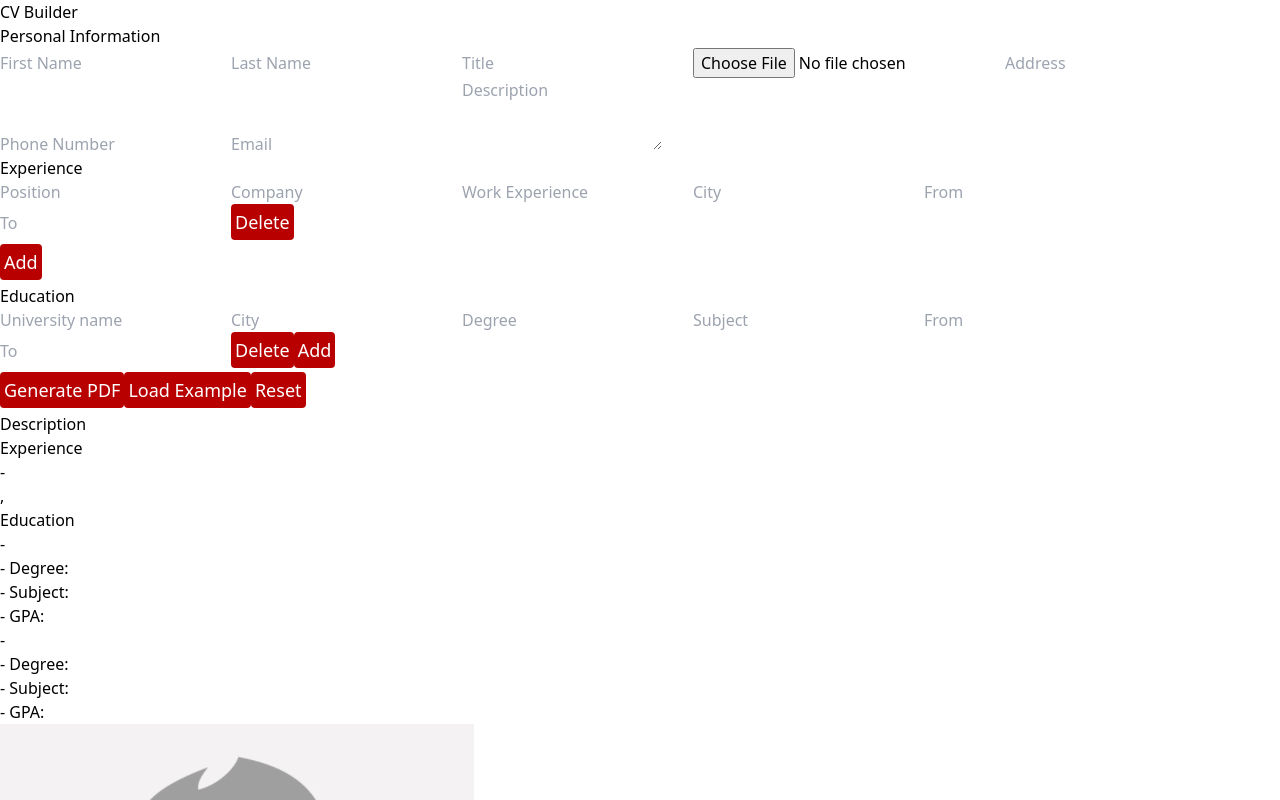
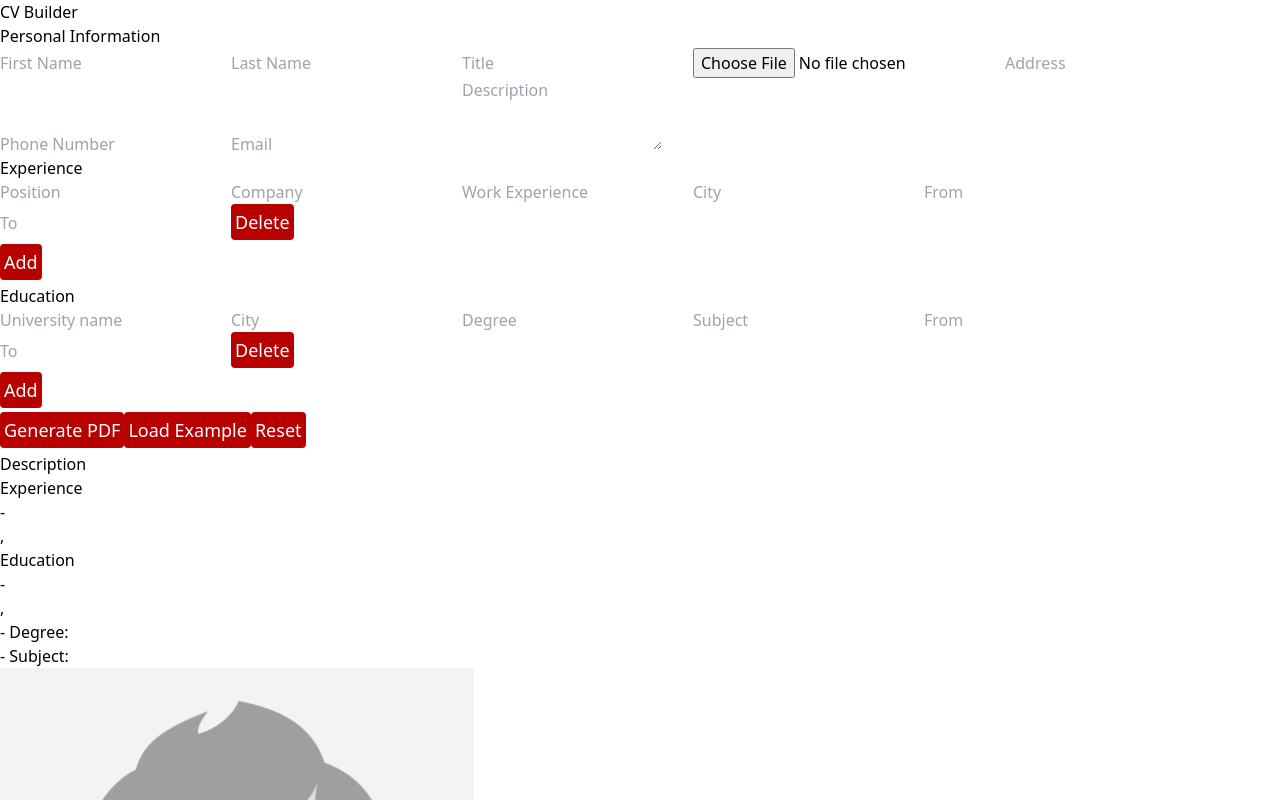
Before and after one commit to nikhilpelne20/Cv-Application-v1, a React (Vite) app: page / in a window 1280 px wide. Shown: the top 800 px of the page. Built offline with nearby package versions, Linux system fonts and the light colour scheme.

Commit message:
add education change functions

```diff
--- a/src/components/CVForm/CVForm.jsx
+++ b/src/components/CVForm/CVForm.jsx
@@ -4,15 +4,36 @@ import Experience from "./Experience";
 import Education from "./Education";
 import Section from "../Utils/Section";
 
-export default function CVForm({cv,onPersonalChange,onAddExp,onExperienceChange,onDeleteExp}) {
-  console.log(cv.experience)
+export default function CVForm({
+  cv,
+  onPersonalChange,
+  onAddExp,
+  onExperienceChange,
+  onDeleteExp,
+  onAddEdu,
+  onDeleteEdu,
+  onEducationChange,
+}) {
+  console.log(cv.education);
   return (
     <div className="w-[210mm] flex flex-col shadow-lg rounded border p-4 bg-gray-100 gap-2 ">
-      <Personal onChange={onPersonalChange} personalInfo={cv.personalInfo}/>
-      <Experience experience={cv.experience} onAdd={onAddExp} onChange={onExperienceChange} odDelete={onDeleteExp}/>
-      <Education />
+      <Personal onChange={onPersonalChange} personalInfo={cv.personalInfo} />
+      <Experience
+        experience={cv.experience}
+        onAdd={onAddExp}
+        onChange={onExperienceChange}
+        onDelete={onDeleteExp}
+      />
+      <Education
+        education={cv.education}
+        onAdd={onAddEdu}
+        onChange={onEducationChange}
+        onDelete={onDeleteEdu}
+      />
       <Section>
-        <button onClick={onAddExp} className="button-green">Generate PDF</button>
+        <button onClick={onAddExp} className="button-green">
+          Generate PDF
+        </button>
         <button className="button-blue">Load Example</button>
         <button>Reset</button>
       </Section>
--- a/src/components/CVForm/Education.jsx
+++ b/src/components/CVForm/Education.jsx
@@ -1,36 +1,27 @@
 import React from 'react'
 import Section from '../Utils/Section'
 import Input from '../Utils/Input'
+import EducationItem from './EducationItem'
 
-export default function Education() {
+export default function Education({education,onAdd,onDelete,onChange}) {
+    const educationItems = education.map((educationItem)=>(
+        <EducationItem
+            key={educationItem.id}
+            id={educationItem.id}
+            universityName={educationItem.universityName}
+            city={educationItem.city}
+            degree={educationItem.degree}
+            subject={educationItem.subject}
+            from={educationItem.from}
+            to={educationItem.to}
+            onDelete={onDelete}
+            onChange={onChange}
+        />
+    ))
   return (
     <Section title="Education">
-    <Input type="text"
-        name="university name"
-        placeholder="University name"
-    />
-    <Input type="text"
-        name="city"
-        placeholder="City"
-    />
-    <Input type="text"
-        name="degree"
-        placeholder="Degree"
-    />
-    <Input type="text"
-        name="subject"
-        placeholder="Subject"
-    />
-    <Input type="text"
-        name="from"
-        placeholder="From"
-    />
-    <Input type="text"
-        name="to"
-        placeholder="To"
-    />
-    <button>Delete</button>
-    <button className='button-blue'>Add</button>
+    {educationItems}
+    <button onClick={onAdd} className='button-blue'>Add</button>
     </Section>
   )
 }
--- /dev/null
+++ b/src/components/CVForm/EducationItem.jsx
@@ -0,0 +1,32 @@
+import React from "react";
+import Input from "../Utils/Input";
+
+export default function EducationItem({
+  id,
+  universityName,
+  city,
+  degree,
+  subject,
+  from,
+  to,
+  onDelete,
+  onChange,
+}) {
+  return (
+    <div className="flex flex-col w-full">
+      <Input
+        onChange={(e)=>onChange(e,id)}
+        type="text"
+        name="universityName"
+        placeholder="University name"
+        value={universityName}
+      />
+      <Input onChange={(e)=>onChange(e,id)} type="text" name="city" placeholder="City" value={city} />
+      <Input onChange={(e)=>onChange(e,id)} type="text" name="degree" placeholder="Degree" value={degree} />
+      <Input onChange={(e)=>onChange(e,id)} type="text" name="subject" placeholder="Subject" value={subject} />
+      <Input onChange={(e)=>onChange(e,id)} type="text" name="from" placeholder="From" value={from} />
+      <Input onChange={(e)=>onChange(e,id)} type="text" name="to" placeholder="To" value={to} />
+      <button onClick={()=>onDelete(id)}>Delete</button>
+    </div>
+  );
+}
--- a/src/components/CVForm/Experience.jsx
+++ b/src/components/CVForm/Experience.jsx
@@ -3,7 +3,7 @@ import Section from '../Utils/Section'
 import Input from '../Utils/Input'
 import ExperienceItem from './ExperienceItem'
 
-export default function Experience({experience,onAdd,onChange,odDelete}) {
+export default function Experience({experience,onAdd,onChange,onDelete}) {
     const experienceItem = experience.map((experienceItem)=>(
         <ExperienceItem
             id={experienceItem.id}
@@ -15,7 +15,7 @@ export default function Experience({experience,onAdd,onChange,odDelete}) {
             from = {experienceItem.from}
             to = {experienceItem.to}
             onChange={onChange}
-            onDelete={odDelete}
+            onDelete={onDelete}
         />
     ))
   return (
--- a/src/components/CVPreview/CVPreview.jsx
+++ b/src/components/CVPreview/CVPreview.jsx
@@ -7,7 +7,7 @@ export default function CVPreview({cv}) {
   return (
     <div className="w-[210mm] h-[297mm] grid grid-cols-3 grid-rows-28mm-269mm content-start sticky top-2 shadow-lg">
       <HeaderPre personalInfo = {cv.personalInfo} />
-      <Content experienceInfo ={cv.experience} />
+      <Content experienceInfo ={cv.experience} educationInfo ={cv.education} />
       <Sidebar personalInfo = {cv.personalInfo} />
     </div>
   );
--- a/src/components/CVPreview/Content.jsx
+++ b/src/components/CVPreview/Content.jsx
@@ -3,8 +3,7 @@ import ExperienceItem from "./ExperienceItem";
 import EducationItem from "./EducationItem";
 import Title from "../Utils/Title";
 
-export default function Content({experienceInfo}) {
-  console.log(experienceInfo)
+export default function Content({experienceInfo,educationInfo}) {
   return (
     <div className="p-4 bg-gray-100 col-span-2 h-[271mm]" >
       <div>
@@ -13,7 +12,7 @@ export default function Content({experienceInfo}) {
         </p>
       </div>
       <ExperienceItem experience={experienceInfo}/>
-      <EducationItem />
+      <EducationItem education={educationInfo} />
     </div>
   );
 }
--- a/src/components/CVPreview/EducationItem.jsx
+++ b/src/components/CVPreview/EducationItem.jsx
@@ -1,40 +1,29 @@
 import React from "react";
 import Title from "../Utils/Title";
 
-export default function EducationItem() {
+export default function EducationItem({education}) {
+  const educationItems = education.map((edu)=>{
+    return(
+        <div key={edu.id}>
+        <div className="flex gap-10">
+          <div className="flex">
+            <p>{edu.from}</p>
+            <span>-</span>
+            <p>{edu.to}</p>
+          </div>
+          <div>
+          <p>{edu.universityName}, <span>{edu.city}</span></p>
+            <p>- Degree: <span>{edu.degree}</span> </p>
+            <p>- Subject: <span>{edu.subject}</span> </p>
+          </div>
+        </div>
+      </div>
+    )
+  })
   return (
     <div>
       <Title title="Education" />
-      <div>
-        <div className="flex gap-10">
-          <div className="flex">
-            <p></p>
-            <span>-</span>
-            <p></p>
-          </div>
-          <div>
-          <p> <span></span></p>
-            <p>- Degree: <span></span> </p>
-            <p>- Subject: <span></span> </p>
-            <p>- GPA: <span></span> </p>
-          </div>
-        </div>
-      </div>
-      <div>
-        <div className="flex gap-10">
-          <div className="flex">
-            <p></p>
-            <span>-</span>
-            <p></p>
-          </div>
-          <div>
-          <p><span></span></p>
-            <p>- Degree: <span></span></p>
-            <p>- Subject: <span></span></p>
-            <p>- GPA: <span></span></p>
-          </div>
-        </div>
-      </div>
+      {educationItems}
     </div>
   );
 }
--- a/src/components/Main.jsx
+++ b/src/components/Main.jsx
@@ -60,6 +60,47 @@ export default function Main() {
     }))
   }
 
+  const handleEducationChange = (e,id)=>{
+    const {name,value}= e.target
+    const updateEducation = cv.education.map((edu)=>{
+      if(edu.id===id){
+        return {...edu,[name]:value}
+      }
+      return edu
+    })
+
+    setCv((prevState)=>({
+      ...prevState,education:updateEducation
+    }))
+  }
+
+  const addEducation = ()=>{
+    console.log("inside")
+    setCv((prevState)=>({
+      ...prevState,education:[
+        ...prevState.education,{
+
+          id:crypto.randomUUID(),
+          universityName:"",
+          city:"",
+          degree:"",
+          from:"",
+          to:"",
+        },
+      ]
+    }))
+  }
+
+  const deleteEducation = (id)=>{
+    const deleteEdu = cv.education.filter((edu)=>{
+      return edu.id !== id
+    })
+
+    setCv((prevState)=>({
+      ...prevState,education:deleteEdu
+    }))
+  }
+
   return (
     <div>
       <Header/>
@@ -67,9 +108,12 @@ export default function Main() {
       <CVForm
       onPersonalChange={handlePersonalChange}
       cv={cv}
+      onExperienceChange={handleExperienceChange}
       onAddExp ={addExperience}
-      onExperienceChange={handleExperienceChange}
       onDeleteExp ={deleteExperience}
+      onEducationChange={handleEducationChange}
+      onAddEdu={addEducation}
+      onDeleteEdu={deleteEducation}
       />
       <CVPreview cv={cv} />
       </div>
--- a/src/components/Utils/emptyCV.js
+++ b/src/components/Utils/emptyCV.js
@@ -18,6 +18,16 @@ const exampleCV = {
             from:"",
             to:""
         },
+    ],
+    education:[
+        {
+            id:crypto.randomUUID(),
+            universityName:"",
+            city:"",
+            degree:"",
+            from:"",
+            to:"",
+        },
     ]
 
 }
```
